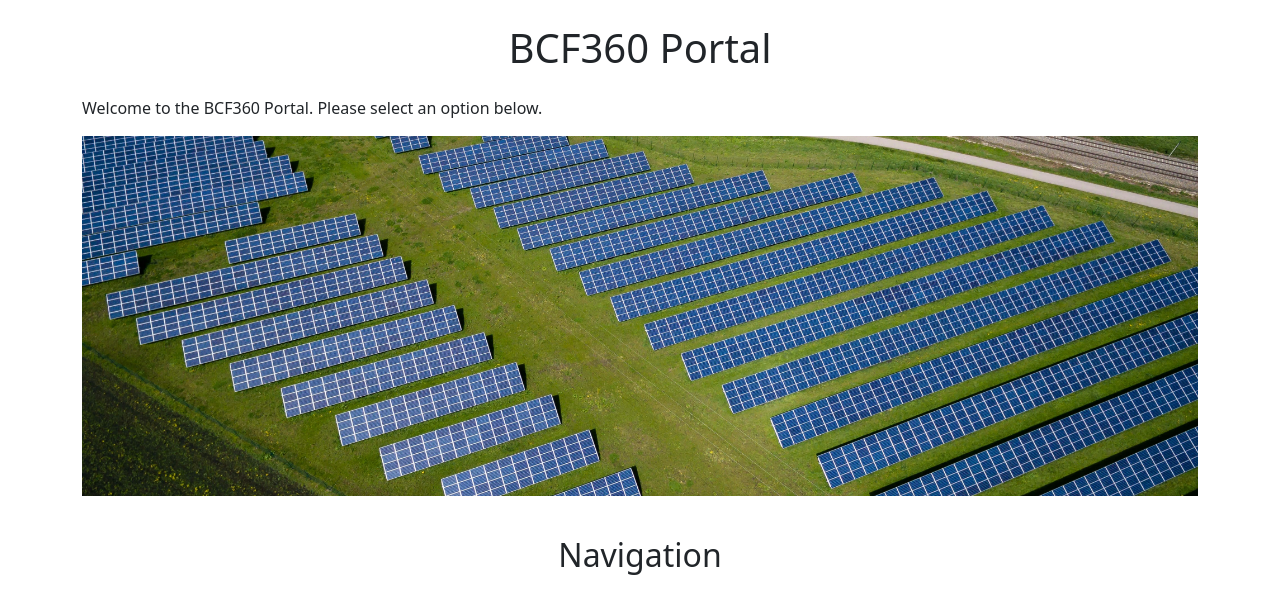
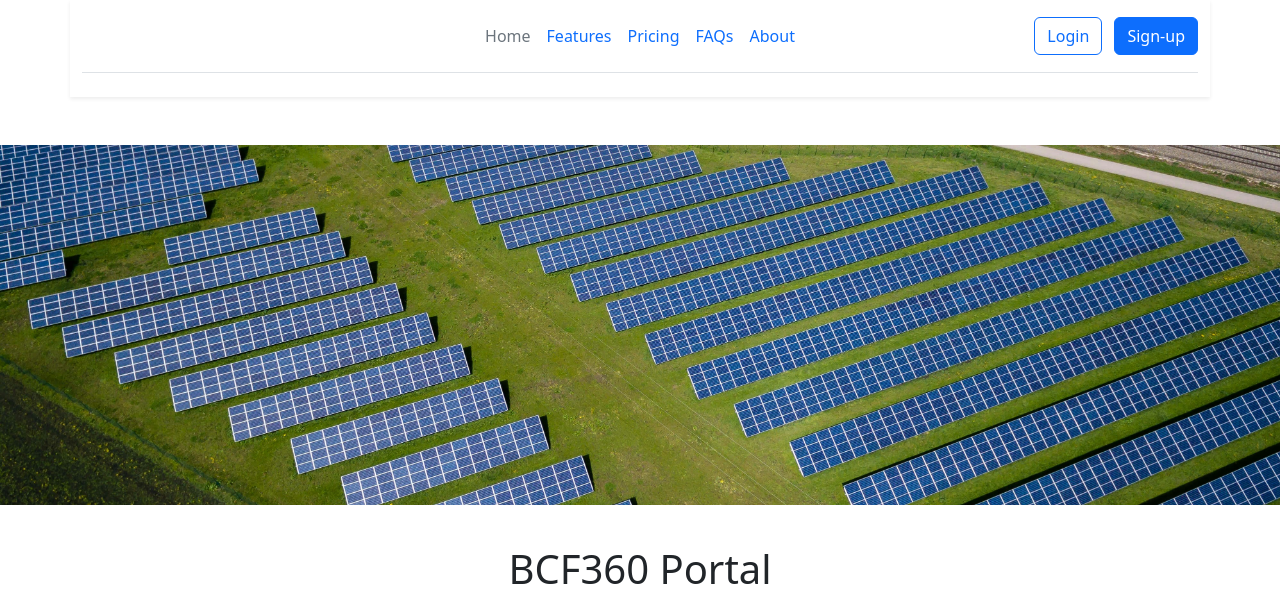
Before and after one commit to egb-george-rice/Portal-BCF360-initial, a Flask app: page / in a window 1280 px wide. Shown: the top 599 px of the page. Run offline with Flask 3, Linux system fonts and the light colour scheme.

Commit message:
added nav bar, footer and HTML enhancements

```diff
--- /dev/null
+++ b/templates/footer.html
@@ -0,0 +1,11 @@
+<div class="container">
+  <footer class="d-flex flex-wrap justify-content-between align-items-center py-3 my-4 border-top">
+    <div class="col-md-4 d-flex align-items-center">
+      <a href="/" class="mb-3 me-2 mb-md-0 text-body-secondary text-decoration-none lh-1">
+        <svg class="bi" width="30" height="24"><use xlink:href="#bootstrap"/></svg>
+      </a>
+      <span class="mb-3 mb-md-0 text-body-secondary">&copy; 2024 Bright Clean Future, LLC</span>
+    </div>
+
+  </footer>
+</div>
--- a/templates/home.html
+++ b/templates/home.html
@@ -17,17 +17,18 @@
 </head>
 
 <body>
+  {% include 'nav.html' %}
+  <img class="img-fluid" id="banner" src="https://0ee4edf0-8db2-45ab-8fa6-20c722e89bce-00-2qziej2cnxp3u.picard.replit.dev/static/home%20banner.jpg">
   <div class="container">
     <h1 class="text-center mt-4 mb-4">BCF360 Portal</h1>
-
-    <p>Welcome to the BCF360 Portal. Please select an option below.</p>
-
-    <img class="img-fluid" id="banner" src="https://0ee4edf0-8db2-45ab-8fa6-20c722e89bce-00-2qziej2cnxp3u.picard.replit.dev/static/home%20banner.jpg">
-
-    <h2 class="text-center mt-4 mb-4">Navigation</h2>
-
-    <p>Lorem ipsum dolor sit amet, consectetur adipiscing elit, sed do eiusmod tempor incididunt ut labore et dolore magna aliqua. Ut enim ad minim veniam, quis nostrud exercitation ullamco laboris nisi ut aliquip ex ea commodo consequat. Duis aute irure dolor in reprehenderit in voluptate velit esse cillum dolore eu fugiat nulla pariatur. Excepteur sint occaecat cupidatat non proident, sunt in culpa qui officia deserunt mollit anim id est laborum.</p>
-
+    <div class='row' style='margin-bottom: 16px'>
+      <div class='col-md-6'>
+        <p class="lead">Lorem ipsum dolor sit amet, consectetur adipiscing elit, sed do eiusmod tempor incididunt ut labore et dolore magna aliqua. Ut enim ad minim veniam, quis nostrud exercitation ullamco laboris nisi ut aliquip ex ea commodo consequat. Duis aute irure dolor in reprehenderit in voluptate velit esse cillum dolore eu fugiat nulla pariatur. Excepteur sint occaecat cupidatat non proident, sunt in culpa qui officia deserunt mollit anim id est laborum.</p>
+      </div>
+      <div class='d-none d-md-block col-md-6'>
+        <img src="static/wind and farming img.jpg" style="height: 300px; border-radius: 4px;">
+      </div>
+    </div>
     <h2 class="text-center">{{company}} Projects</h2>
 
       <div>
@@ -36,12 +37,11 @@
         {% endfor %}
       </div>
 
-      <div class="d-grid gap-2">
-        <button class="btn btn-primary" type="button">Contact Us</button>
-        <button class="btn btn-primary" type="button">Login</button>
-      </div>
-
-      <p class="mt-4">Copyright 2024, Bright Clean Future</p>
+    <div class="d-grid gap-2 col-6 mx-auto">
+      <button class="btn btn-primary" type="button">More Information</button>
+      <button class="btn btn-primary" type="button">Export</button>
+    </div>
+{% include 'footer.html' %}
 
 </body>
 </html>
--- /dev/null
+++ b/templates/nav.html
@@ -0,0 +1,25 @@
+<div class="b-example-divider "></div>
+
+<div class="container shadow-sm fixed-top bg-white">
+  <header class="d-flex flex-wrap align-items-center justify-content-center justify-content-md-between py-3 mb-4 border-bottom">
+    <div class="col-md-3 mb-2 mb-md-0">
+      <a href="/" class="d-inline-flex link-body-emphasis text-decoration-none">
+        <svg class="bi" width="100%" height="0" role="img" aria-label="Bootstrap"><use xlink:href="#bootstrap"/></svg>
+      </a>
+    </div>
+
+    <ul class="nav col-12 col-md-auto mb-2 justify-content-center mb-md-0">
+      <li><a href="#" class="nav-link px-2 link-secondary">Home</a></li>
+      <li><a href="#" class="nav-link px-2">Features</a></li>
+      <li><a href="#" class="nav-link px-2">Pricing</a></li>
+      <li><a href="#" class="nav-link px-2">FAQs</a></li>
+      <li><a href="#" class="nav-link px-2">About</a></li>
+    </ul>
+
+    <div class="col-md-3 text-end">
+      <button type="button" class="btn btn-outline-primary me-2">Login</button>
+      <button type="button" class="btn btn-primary">Sign-up</button>
+    </div>
+  </header>
+</div>
+<div style="height: 145px;"></div>
--- a/templates/projectitem.html
+++ b/templates/projectitem.html
@@ -18,7 +18,7 @@
       <b>Link: </b> {{project['project_link']}}
     </div>
   </div>
-  <div class="col-3">
-    <button type="button" class="btn btn-outline-primary">Details</button>
+  <div class="col-3 padding-right: 16px">
+    <a href="mailto:info@brightcleanfuture.com?subject=Interest in {{project['project_name']}} project." ">Interested</a>
   </div>
 </div>
```
Also changed, not shown: 1 other file.
